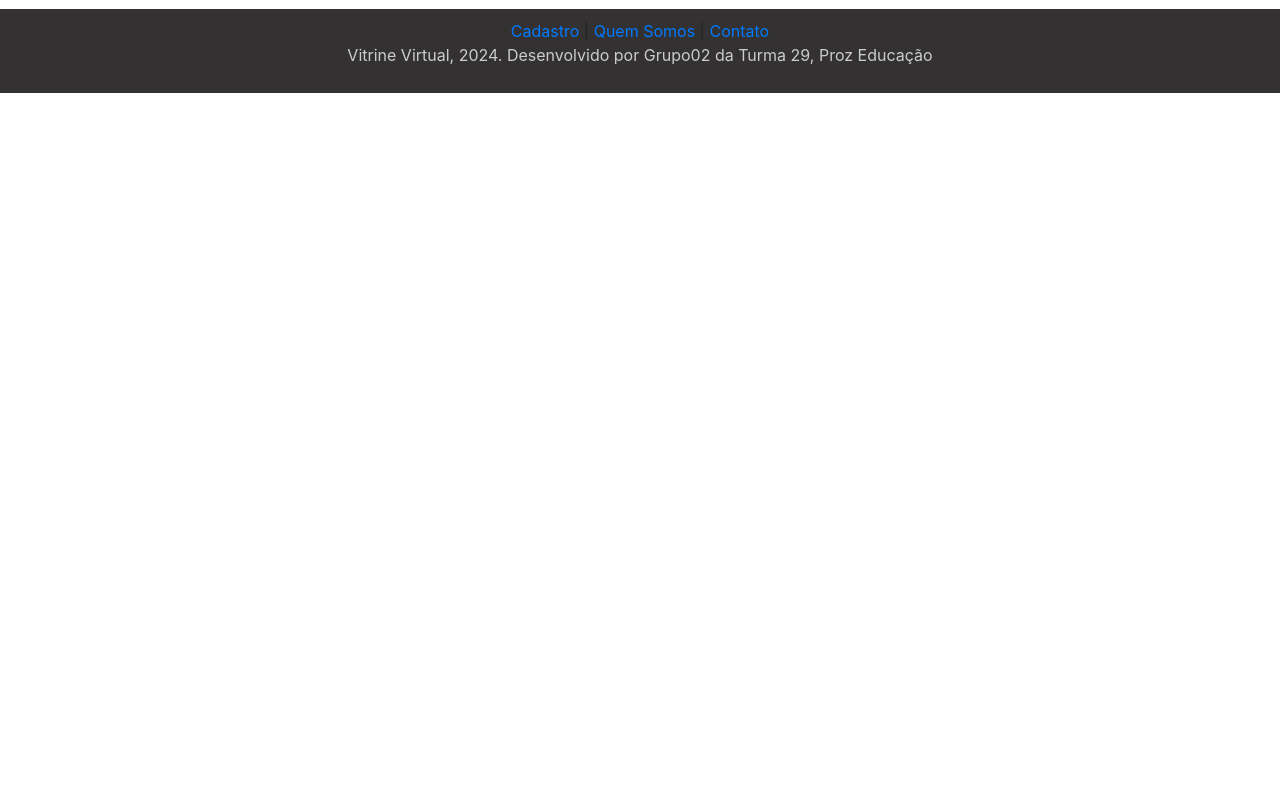
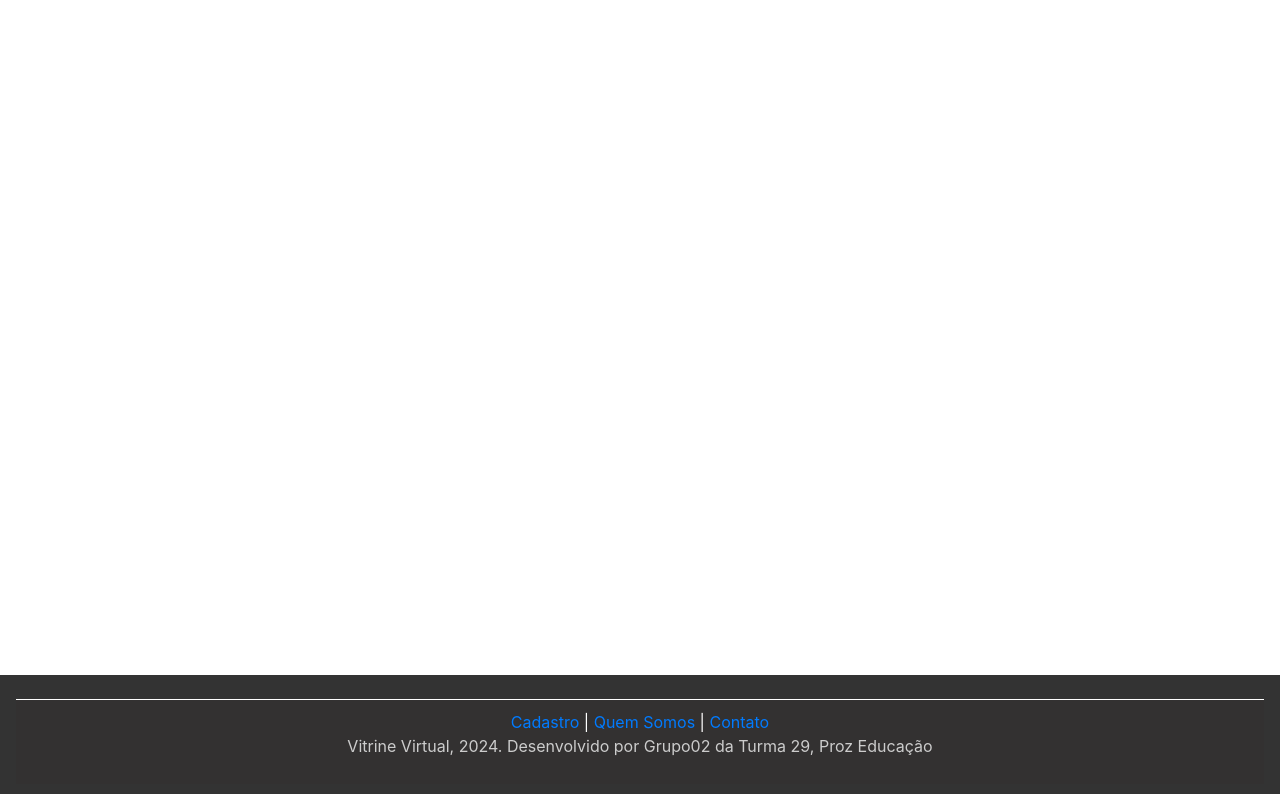
Before and after one commit to viviangermanoo/projeto_final_proz, a plain HTML site: page buscar/footer.html in a window 1280 px wide. Drawn offline with nearby package versions, Linux system fonts and the light colour scheme.

Commit message:
Update style_footer.css

```diff
--- a/css/style_footer.css
+++ b/css/style_footer.css
@@ -18,3 +18,12 @@ p{
     color: #ccc;
 
 }
+footer{
+   position: absolute;
+   bottom: 0;
+   width: 100%;
+   background: #333;
+   color: white;
+   text-align: center;
+   padding: 1rem;
+}
```
